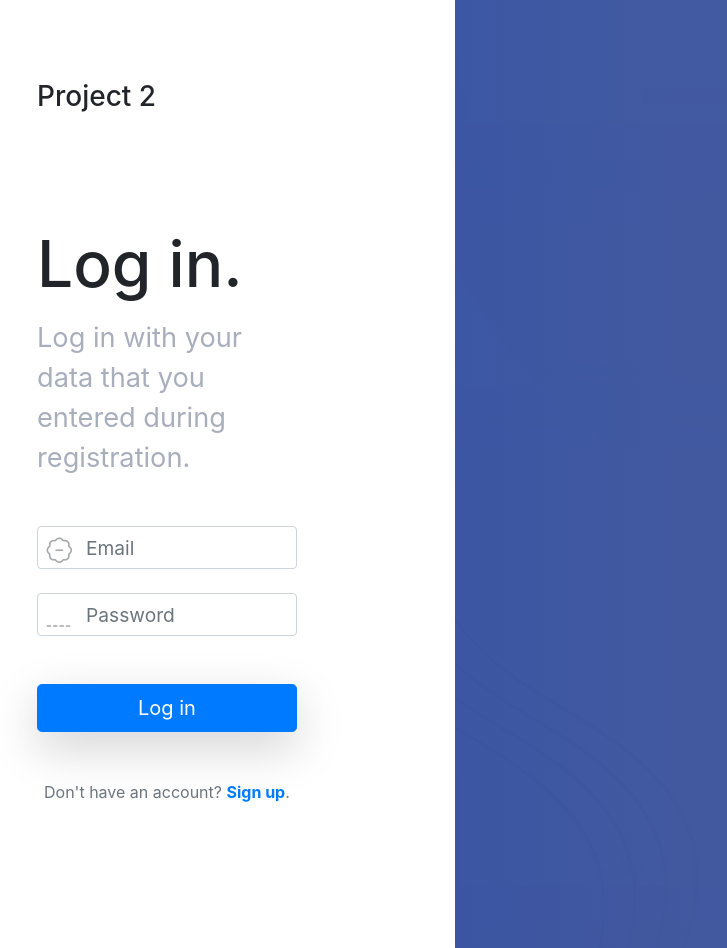
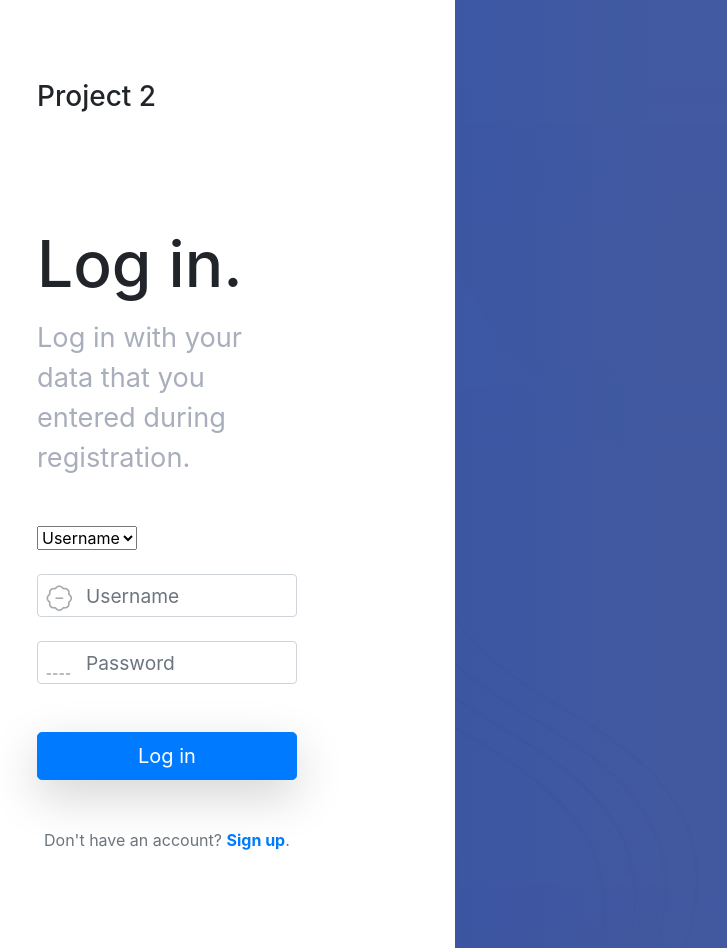
Before and after one commit to erikprakoso/project2, a CodeIgniter app: page /project2/login in a window 1280 px wide. Shown: the whole page, without its empty margins (91-818 px from the left). Run offline with CodeIgniter, Linux system fonts and the light colour scheme; some libraries are stand-ins or nearby versions.

Commit message:
login regiter user management

```diff
--- a/application/controllers/Login.php
+++ b/application/controllers/Login.php
@@ -11,11 +11,6 @@ class Login extends CI_Controller
 
     public function index()
     {
-        $this->form_validation->set_rules(
-            'inputEmail',
-            'Email',
-            'required|trim'
-        );
         $this->form_validation->set_rules(
             'inputPassword',
             'Password',
@@ -36,16 +31,22 @@ class Login extends CI_Controller
 
     private function _login()
     {
-        $email = $this->input->post('inputEmail');
-        $password = $this->input->post('inputPassword');
-
-        $user = $this->login->get_user_by_email($email);
+        if ($this->input->post('userEmail') === '1') {
+            $username = $this->input->post('inputUsername');
+            $password = $this->input->post('inputPassword');
+            $user = $this->login->get_user_by_username($username);
+        } else {
+            $email = $this->input->post('inputEmail');
+            $password = $this->input->post('inputPassword');
+            $user = $this->login->get_user_by_email($email);
+        }
 
         if ($user) {
             if (password_verify($password, $user['password'])) {
                 $data = [
                     'logged_in' => true,
                     'name' => $user['name'],
+                    'username' => $user['username'],
                     'email' => $user['email'],
                     'user_id' => $user['id'],
                     'role' => $user['role'],
@@ -61,7 +62,7 @@ class Login extends CI_Controller
             }
         } else {
             $this->session->set_flashdata('message', '<div class="alert alert-danger" role="alert">
-        	Email belum terdaftar atau Email belum diaktivasi.
+        	Email/Username belum terdaftar atau Email/Username belum diaktivasi.
           </div>');
             redirect('/');
         }
--- a/application/controllers/Register.php
+++ b/application/controllers/Register.php
@@ -14,6 +14,11 @@ class Register extends CI_Controller
         $this->form_validation->set_rules(
             'inputName',
             'Name',
+            'required|trim'
+        );
+        $this->form_validation->set_rules(
+            'inputUsername',
+            'Username',
             'required|trim'
         );
         $this->form_validation->set_rules(
@@ -43,6 +48,7 @@ class Register extends CI_Controller
     {
         $data = [
             'name' => htmlspecialchars($this->input->post('inputName', true)),
+            'username' => htmlspecialchars($this->input->post('inputUsername', true)),
             'email' => htmlspecialchars($this->input->post('inputEmail', true)),
             'password' => password_hash($this->input->post('inputPassword1'), PASSWORD_DEFAULT)
         ];
--- a/application/controllers/Usermanagement.php
+++ b/application/controllers/Usermanagement.php
@@ -21,6 +21,7 @@ class Usermanagement extends MY_Controller
     {
         $data = [
             'name' => $this->input->post('name'),
+            'username' => $this->input->post('username'),
             'email' => $this->input->post('email'),
             'password' => password_hash($this->input->post('password'), PASSWORD_DEFAULT),
         ];
@@ -34,6 +35,7 @@ class Usermanagement extends MY_Controller
     {
         $data = [
             'name' => $this->input->post('name'),
+            'username' => $this->input->post('username'),
             'email' => $this->input->post('email'),
             'status' => $this->input->post('status'),
             'role' => $this->input->post('role'),
--- a/application/models/Login_model.php
+++ b/application/models/Login_model.php
@@ -8,4 +8,10 @@ class Login_model extends CI_Model
         $query = "SELECT * FROM `users` WHERE `email` = '$email' AND `status` = '1'";
         return $this->db->query($query)->row_array();
     }
+
+    public function get_user_by_username($username)
+    {
+        $query = "SELECT * FROM `users` WHERE `username` = '$username' AND `status` = '1'";
+        return $this->db->query($query)->row_array();
+    }
 }
--- a/application/views/login/index.php
+++ b/application/views/login/index.php
@@ -27,11 +27,24 @@
                     <?= $this->session->flashdata('message'); ?>
                     <form action="<?= base_url('login'); ?>" method="POST">
                         <div class="form-group position-relative has-icon-left mb-4">
+                            <select class="form-select" aria-label="Default select example" id="userEmail" name="userEmail" onchange="showDiv(this)">
+                                <option value="1">Username</option>
+                                <option value="2">Email</option>
+                            </select>
+                        </div>
+                        <div class="form-group position-relative has-icon-left mb-4" id="username">
+                            <input type="text" class="form-control form-control-xl" placeholder="Username" name="inputUsername" id="inputUsername">
+                            <div class="form-control-icon">
+                                <i class="bi bi-person"></i>
+                            </div>
+                            <?= form_error('inputUsername', '<small class="text-danger pl-3">', '</small>'); ?>
+                        </div>
+                        <div class="form-group position-relative has-icon-left mb-4" style="display:none" id="email">
                             <input type="text" class="form-control form-control-xl" placeholder="Email" name="inputEmail" id="inputEmail">
                             <div class="form-control-icon">
                                 <i class="bi bi-person"></i>
                             </div>
-                            <?= form_error('inputUsername', '<small class="text-danger pl-3">', '</small>'); ?>
+                            <?= form_error('inputEmail', '<small class="text-danger pl-3">', '</small>'); ?>
                         </div>
                         <div class="form-group position-relative has-icon-left mb-4">
                             <input type="password" class="form-control form-control-xl" placeholder="Password" name="inputPassword" id="inputPassword">
@@ -63,6 +76,18 @@
         </div>
 
     </div>
+
+    <script type="text/javascript">
+        function showDiv(select) {
+            if (select.value == 1) {
+                document.getElementById('username').style.display = "block";
+                document.getElementById('email').style.display = "none";
+            } else {
+                document.getElementById('username').style.display = "none";
+                document.getElementById('email').style.display = "block";
+            }
+        }
+    </script>
 </body>
 
 </html>
--- a/application/views/register/index.php
+++ b/application/views/register/index.php
@@ -28,6 +28,12 @@
                     <form action="<?= base_url('register'); ?>" method="POST">
                         <div class="form-group position-relative has-icon-left mb-4">
                             <input type="text" class="form-control form-control-xl" placeholder="Name" name="inputName">
+                            <div class="form-control-icon">
+                                <i class="bi bi-person"></i>
+                            </div>
+                        </div>
+                        <div class="form-group position-relative has-icon-left mb-4">
+                            <input type="text" class="form-control form-control-xl" placeholder="Username" name="inputUsername">
                             <div class="form-control-icon">
                                 <i class="bi bi-person"></i>
                             </div>
```
Also changed, not shown: application/views/template.php (+3 -4 lines), application/views/usermanagement/index.php (+10 -0 lines).
